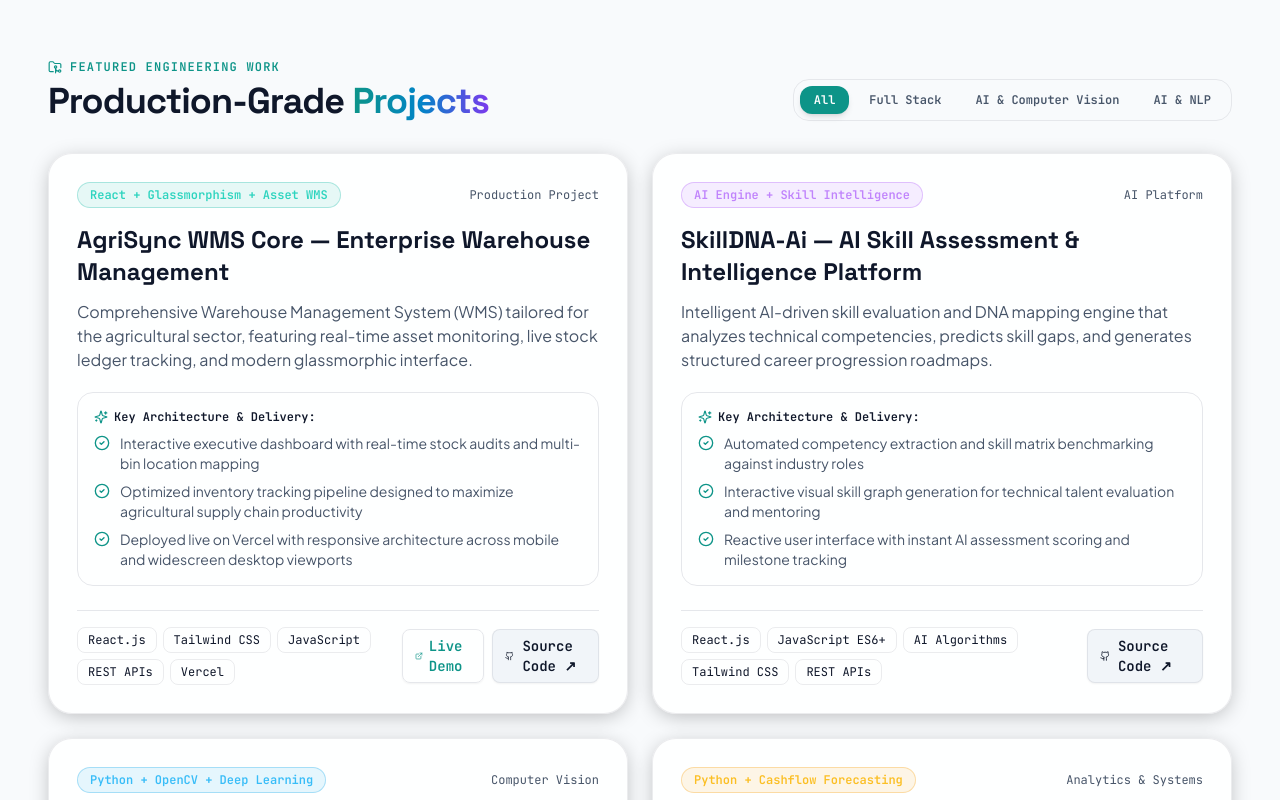
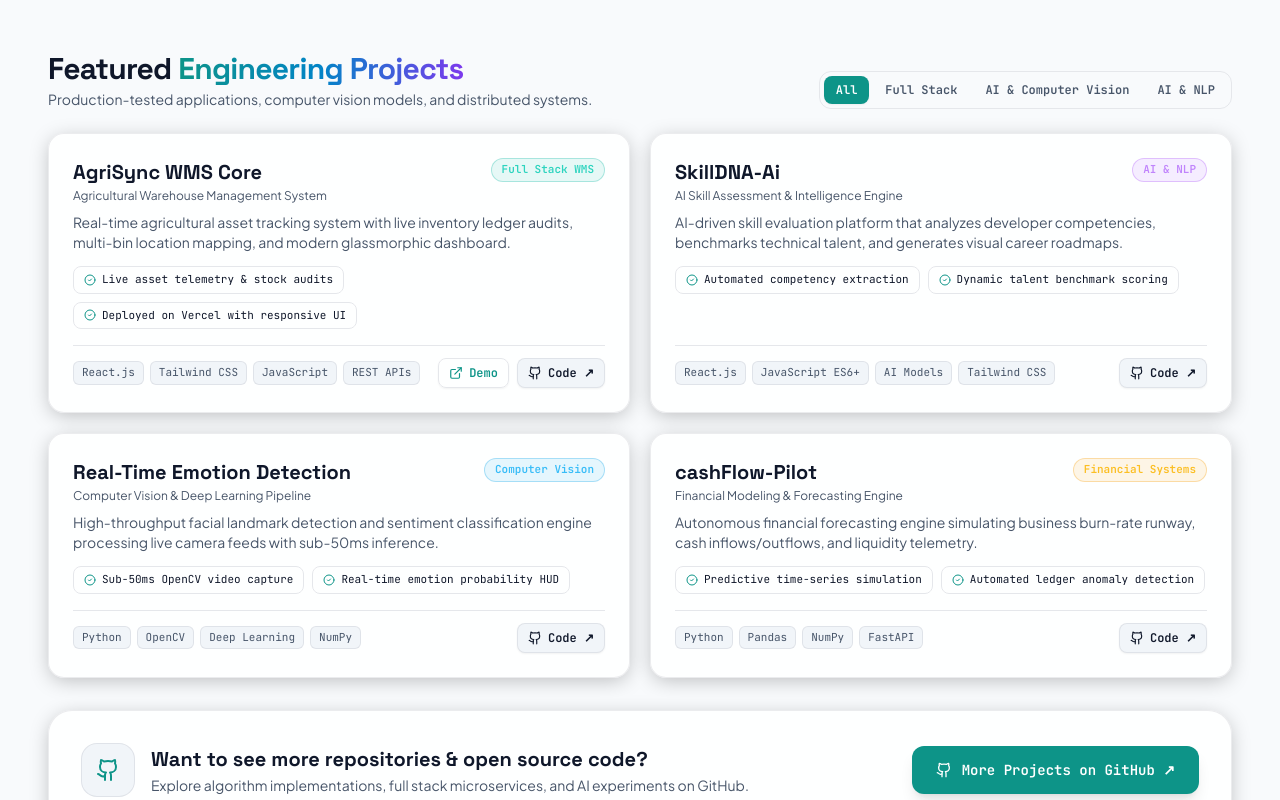
Before and after one commit to apugazh61-debug/Pugazh-Portfolio, a React (Vite) app: page / in a window 1280 px wide. Shown: the part 1960-2760 px from the top of the page. Built offline with nearby package versions, Linux system fonts and the light colour scheme.

Commit message:
feat: streamline projects section to compact smart cards and rename heading to Featured Engineering Projects

```diff
--- a/src/components/Projects.jsx
+++ b/src/components/Projects.jsx
@@ -3,68 +3,52 @@ import { FolderGit2, ExternalLink, Github, CheckCircle2, Database, Server, Cpu,
 
 const projects = [
   {
-    title: 'AgriSync WMS Core — Enterprise Warehouse Management',
-    period: 'Production Project',
+    title: 'AgriSync WMS Core',
+    subtitle: 'Agricultural Warehouse Management System',
     category: 'Full Stack',
-    tagBadge: 'React + Glassmorphism + Asset WMS',
+    tagBadge: 'Full Stack WMS',
     tagColor: 'text-teal-400 bg-teal-500/10 border-teal-500/30',
     description:
-      'Comprehensive Warehouse Management System (WMS) tailored for the agricultural sector, featuring real-time asset monitoring, live stock ledger tracking, and modern glassmorphic interface.',
-    features: [
-      'Interactive executive dashboard with real-time stock audits and multi-bin location mapping',
-      'Optimized inventory tracking pipeline designed to maximize agricultural supply chain productivity',
-      'Deployed live on Vercel with responsive architecture across mobile and widescreen desktop viewports',
-    ],
-    tech: ['React.js', 'Tailwind CSS', 'JavaScript', 'REST APIs', 'Vercel'],
+      'Real-time agricultural asset tracking system with live inventory ledger audits, multi-bin location mapping, and modern glassmorphic dashboard.',
+    highlights: ['Live asset telemetry & stock audits', 'Deployed on Vercel with responsive UI'],
+    tech: ['React.js', 'Tailwind CSS', 'JavaScript', 'REST APIs'],
     github: 'https://github.com/apugazh61-debug/AgriSync-WMS-Core',
     liveUrl: 'https://agri-sync-wms-core.vercel.app',
   },
   {
-    title: 'SkillDNA-Ai — AI Skill Assessment & Intelligence Platform',
-    period: 'AI Platform',
+    title: 'SkillDNA-Ai',
+    subtitle: 'AI Skill Assessment & Intelligence Engine',
     category: 'AI & NLP',
-    tagBadge: 'AI Engine + Skill Intelligence',
+    tagBadge: 'AI & NLP',
     tagColor: 'text-purple-400 bg-purple-500/10 border-purple-500/30',
     description:
-      'Intelligent AI-driven skill evaluation and DNA mapping engine that analyzes technical competencies, predicts skill gaps, and generates structured career progression roadmaps.',
-    features: [
-      'Automated competency extraction and skill matrix benchmarking against industry roles',
-      'Interactive visual skill graph generation for technical talent evaluation and mentoring',
-      'Reactive user interface with instant AI assessment scoring and milestone tracking',
-    ],
-    tech: ['React.js', 'JavaScript ES6+', 'AI Algorithms', 'Tailwind CSS', 'REST APIs'],
+      'AI-driven skill evaluation platform that analyzes developer competencies, benchmarks technical talent, and generates visual career roadmaps.',
+    highlights: ['Automated competency extraction', 'Dynamic talent benchmark scoring'],
+    tech: ['React.js', 'JavaScript ES6+', 'AI Models', 'Tailwind CSS'],
     github: 'https://github.com/apugazh61-debug/SkillDNA-Ai',
   },
   {
-    title: 'Real-Time Facial Emotion Detection & Vision Pipeline',
-    period: 'Computer Vision',
+    title: 'Real-Time Emotion Detection',
+    subtitle: 'Computer Vision & Deep Learning Pipeline',
     category: 'AI & Computer Vision',
-    tagBadge: 'Python + OpenCV + Deep Learning',
+    tagBadge: 'Computer Vision',
     tagColor: 'text-sky-400 bg-sky-500/10 border-sky-500/30',
     description:
-      'High-throughput computer vision engine processing live camera feeds to detect facial landmarks and classify human emotional states in real-time with sub-50ms inference.',
-    features: [
-      'Real-time OpenCV video stream capture with Haar-cascade / neural face localization',
-      'Multi-class facial emotion classification model with dynamic confidence thresholding',
-      'Visual HUD overlay rendering real-time sentiment distribution and emotion probabilities',
-    ],
-    tech: ['Python', 'OpenCV', 'Deep Learning', 'NumPy', 'Computer Vision'],
+      'High-throughput facial landmark detection and sentiment classification engine processing live camera feeds with sub-50ms inference.',
+    highlights: ['Sub-50ms OpenCV video capture', 'Real-time emotion probability HUD'],
+    tech: ['Python', 'OpenCV', 'Deep Learning', 'NumPy'],
     github: 'https://github.com/apugazh61-debug/Real-Time-Emotion-Detection',
   },
   {
-    title: 'cashFlow-Pilot — Financial Modeling & Forecasting Engine',
-    period: 'Analytics & Systems',
+    title: 'cashFlow-Pilot',
+    subtitle: 'Financial Modeling & Forecasting Engine',
     category: 'Full Stack',
-    tagBadge: 'Python + Cashflow Forecasting',
+    tagBadge: 'Financial Systems',
     tagColor: 'text-amber-400 bg-amber-500/10 border-amber-500/30',
     description:
-      'Autonomous financial forecasting and liquidity modeling engine designed to analyze cash inflows/outflows, simulate business burn rate runway, and automate financial telemetry.',
-    features: [
-      'Predictive time-series algorithms for multi-quarter cash flow forecast simulations',
-      'Automated income statement ledger reconciliation and anomaly detection',
-      'Clean analytics visualizer for executive budgeting decisions and runway alerts',
-    ],
-    tech: ['Python', 'Pandas', 'NumPy', 'Data Modeling', 'Algorithms', 'FastAPI'],
+      'Autonomous financial forecasting engine simulating business burn-rate runway, cash inflows/outflows, and liquidity telemetry.',
+    highlights: ['Predictive time-series simulation', 'Automated ledger anomaly detection'],
+    tech: ['Python', 'Pandas', 'NumPy', 'FastAPI'],
     github: 'https://github.com/apugazh61-debug/cashFlow-Pilot',
   },
 ];
@@ -80,28 +64,27 @@ export default function Projects() {
       : projects.filter((p) => p.category === activeCategory);
 
   return (
-    <section id="projects" className="border-t border-theme-border pt-12 sm:pt-16 theme-transition">
+    <section id="projects" className="border-t border-theme-border pt-10 sm:pt-14 theme-transition">
       {/* Section Header with Category Tabs */}
-      <div className="flex flex-col lg:flex-row lg:items-end justify-between mb-8 gap-4">
+      <div className="flex flex-col lg:flex-row lg:items-end justify-between mb-6 gap-4">
         <div>
-          <div className="font-mono text-xs text-theme-accent uppercase tracking-widest font-semibold mb-1.5 flex items-center gap-2">
-            <FolderGit2 className="w-3.5 h-3.5 text-theme-accent" />
-            <span>Featured Engineering Work</span>
-          </div>
-          <h2 className="font-display text-2xl sm:text-4xl font-extrabold text-theme-text tracking-tight">
-            Production-Grade <span className="text-transparent bg-clip-text bg-gradient-to-r from-theme-accent via-theme-accent-cyan to-theme-accent-purple">Projects</span>
+          <h2 className="font-display text-2xl sm:text-3xl font-extrabold text-theme-text tracking-tight">
+            Featured <span className="text-transparent bg-clip-text bg-gradient-to-r from-theme-accent via-theme-accent-cyan to-theme-accent-purple">Engineering Projects</span>
           </h2>
+          <p className="text-xs sm:text-sm text-theme-muted font-body mt-0.5">
+            Production-tested applications, computer vision models, and distributed systems.
+          </p>
         </div>
 
         {/* Filter Categories Pill Menu */}
-        <div className="flex flex-wrap items-center gap-1.5 bg-theme-surface-2/90 p-1.5 rounded-2xl border border-theme-border self-start lg:self-auto font-mono text-xs">
+        <div className="flex flex-wrap items-center gap-1 bg-theme-surface-2/90 p-1 rounded-xl border border-theme-border self-start lg:self-auto font-mono text-xs">
           {categories.map((cat) => (
             <button
               key={cat}
               onClick={() => setActiveCategory(cat)}
-              className={`px-3.5 py-1.5 rounded-xl transition-all font-semibold cursor-pointer ${
+              className={`px-3 py-1.5 rounded-lg transition-all font-semibold cursor-pointer text-xs ${
                 activeCategory === cat
-                  ? 'bg-theme-accent text-[var(--btn-primary-text)] shadow-md shadow-theme-accent/20'
+                  ? 'bg-theme-accent text-[var(--btn-primary-text)] shadow-sm'
                   : 'text-theme-muted hover:text-theme-text hover:bg-theme-surface'
               }`}
             >
@@ -111,89 +94,84 @@ export default function Projects() {
         </div>
       </div>
 
-      {/* 2-Column Large Widescreen Grid */}
-      <div className="grid grid-cols-1 lg:grid-cols-2 gap-5 sm:gap-6">
+      {/* 2-Column Compact Widescreen Grid */}
+      <div className="grid grid-cols-1 lg:grid-cols-2 gap-4 sm:gap-5">
         {filteredProjects.map((proj, idx) => (
           <div
             key={idx}
-            className="glass-card bg-theme-surface border border-theme-border rounded-2xl sm:rounded-3xl p-6 sm:p-7 flex flex-col justify-between theme-transition hover:-translate-y-1 hover:border-theme-accent/50 group relative overflow-hidden"
+            className="glass-card bg-theme-surface border border-theme-border rounded-2xl p-5 sm:p-6 flex flex-col justify-between theme-transition hover:-translate-y-0.5 hover:border-theme-accent/50 group relative overflow-hidden"
           >
             {/* Ambient Card Corner Glow */}
-            <div className="absolute -top-16 -right-16 w-36 h-36 bg-theme-accent/10 rounded-full blur-2xl group-hover:bg-theme-accent/20 transition-all pointer-events-none"></div>
+            <div className="absolute -top-12 -right-12 w-28 h-28 bg-theme-accent/10 rounded-full blur-2xl group-hover:bg-theme-accent/20 transition-all pointer-events-none"></div>
 
             <div>
-              {/* Category & Date Bar */}
-              <div className="flex items-center justify-between gap-2 mb-4">
-                <span className={`font-mono text-xs font-semibold px-3 py-1 rounded-full border ${proj.tagColor}`}>
+              {/* Header: Title & Category Pill */}
+              <div className="flex items-start justify-between gap-3 mb-2">
+                <div>
+                  <h3 className="font-display font-bold text-lg sm:text-xl text-theme-text group-hover:text-theme-accent transition-colors leading-tight">
+                    {proj.title}
+                  </h3>
+                  <div className="text-xs text-theme-muted font-body mt-0.5">{proj.subtitle}</div>
+                </div>
+                <span className={`font-mono text-[11px] font-semibold px-2.5 py-0.5 rounded-full border ${proj.tagColor} flex-shrink-0`}>
                   {proj.tagBadge}
-                </span>
-                <span className="font-mono text-xs text-theme-muted">
-                  {proj.period}
                 </span>
               </div>
 
-              {/* Project Title */}
-              <h3 className="font-display font-bold text-xl sm:text-2xl text-theme-text group-hover:text-theme-accent transition-colors duration-200 leading-snug mb-3">
-                {proj.title}
-              </h3>
-
               {/* Description */}
-              <p className="text-theme-muted text-sm sm:text-base leading-relaxed mb-5 font-body">
+              <p className="text-theme-muted text-xs sm:text-sm leading-relaxed mb-3.5 font-body">
                 {proj.description}
               </p>
 
-              {/* Key Architecture Features */}
-              <div className="space-y-2 mb-6 p-4 rounded-2xl bg-theme-surface-2/60 border border-theme-border/70">
-                <div className="font-mono text-xs font-semibold text-theme-text mb-2 flex items-center gap-1.5">
-                  <Sparkles className="w-3.5 h-3.5 text-theme-accent" />
-                  <span>Key Architecture &amp; Delivery:</span>
-                </div>
-                <ul className="space-y-2 text-xs sm:text-sm text-theme-muted font-body">
-                  {proj.features.map((feat, fIdx) => (
-                    <li key={fIdx} className="flex items-start gap-2.5">
-                      <CheckCircle2 className="w-4 h-4 text-theme-accent flex-shrink-0 mt-0.5" />
-                      <span>{feat}</span>
-                    </li>
-                  ))}
-                </ul>
+              {/* Compact Highlight Badges */}
+              <div className="flex flex-wrap gap-2 mb-4 font-mono text-[11px]">
+                {proj.highlights.map((h, hIdx) => (
+                  <span
+                    key={hIdx}
+                    className="inline-flex items-center gap-1.5 px-2.5 py-1 rounded-lg bg-theme-surface-2/90 border border-theme-border/80 text-theme-text"
+                  >
+                    <CheckCircle2 className="w-3 h-3 text-theme-accent flex-shrink-0" />
+                    <span>{h}</span>
+                  </span>
+                ))}
               </div>
             </div>
 
             {/* Tech Chips & GitHub Action Footer */}
-            <div className="pt-4 border-t border-theme-border/60 flex flex-col sm:flex-row sm:items-center justify-between gap-4 mt-auto">
+            <div className="pt-3 border-t border-theme-border/60 flex flex-col sm:flex-row sm:items-center justify-between gap-3 mt-auto">
               <div className="flex flex-wrap gap-1.5">
                 {proj.tech.map((t, tIdx) => (
                   <span
                     key={tIdx}
-                    className="font-mono text-xs text-theme-text bg-theme-surface-2/90 px-2.5 py-1 rounded-lg border border-theme-border"
+                    className="font-mono text-[11px] text-theme-muted bg-theme-surface-2 px-2 py-0.5 rounded-md border border-theme-border"
                   >
                     {t}
                   </span>
                 ))}
               </div>
 
-              <div className="flex items-center gap-2 self-end sm:self-auto">
+              <div className="flex items-center gap-2 self-end sm:self-auto flex-shrink-0">
                 {proj.liveUrl && (
                   <a
                     href={proj.liveUrl}
                     target="_blank"
                     rel="noopener noreferrer"
-                    className="font-mono text-xs sm:text-sm font-semibold text-theme-accent bg-theme-accent/10 border border-theme-accent/30 hover:bg-theme-accent hover:text-[var(--btn-primary-text)] inline-flex items-center gap-1.5 transition-all px-3 py-1.5 rounded-lg shadow-sm"
+                    className="font-mono text-xs font-semibold text-theme-accent bg-theme-accent/10 border border-theme-accent/30 hover:bg-theme-accent hover:text-[var(--btn-primary-text)] inline-flex items-center gap-1.5 transition-all px-2.5 py-1.5 rounded-lg shadow-sm"
                     title="Open Live Application"
                   >
                     <ExternalLink className="w-3.5 h-3.5" />
-                    <span>Live Demo</span>
+                    <span>Demo</span>
                   </a>
                 )}
                 <a
                   href={proj.github}
                   target="_blank"
                   rel="noopener noreferrer"
-                  className="font-mono text-xs sm:text-sm font-semibold text-theme-text hover:text-theme-accent inline-flex items-center gap-2 transition-colors px-3 py-1.5 rounded-lg bg-theme-surface-2 border border-theme-border hover:border-theme-accent shadow-sm"
+                  className="font-mono text-xs font-semibold text-theme-text hover:text-theme-accent inline-flex items-center gap-1.5 transition-colors px-2.5 py-1.5 rounded-lg bg-theme-surface-2 border border-theme-border hover:border-theme-accent shadow-sm"
                   title="View Code Repository"
                 >
-                  <Github className="w-4 h-4" />
-                  <span>Source Code ↗</span>
+                  <Github className="w-3.5 h-3.5" />
+                  <span>Code ↗</span>
                 </a>
               </div>
             </div>
```
